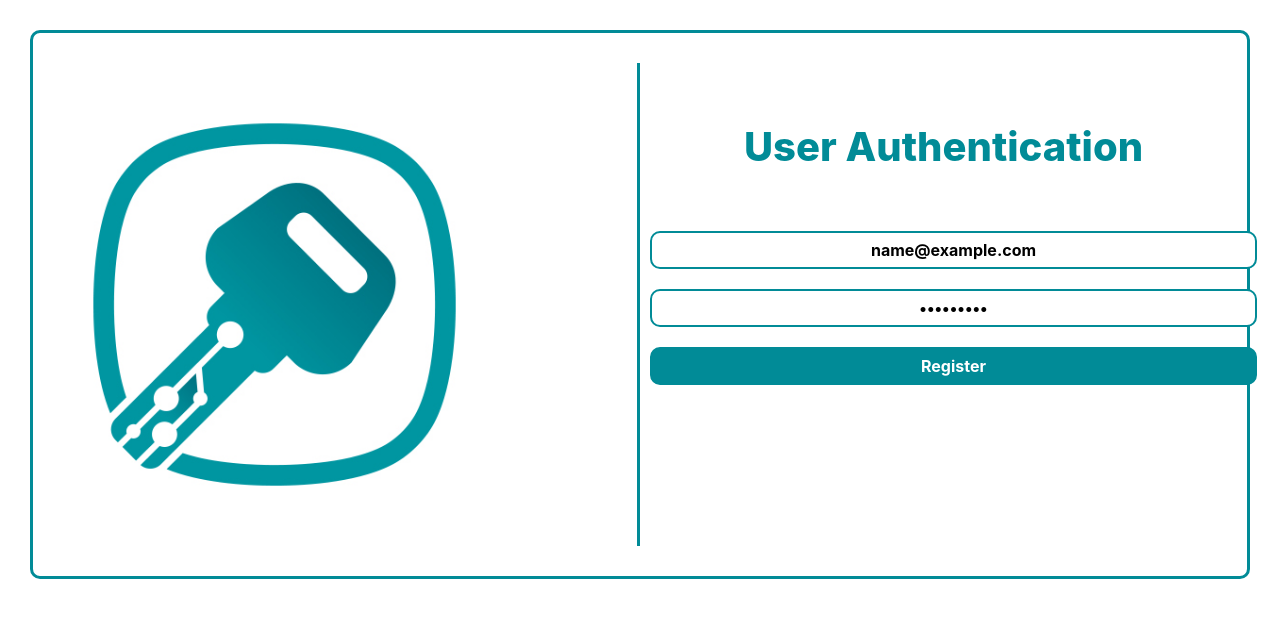
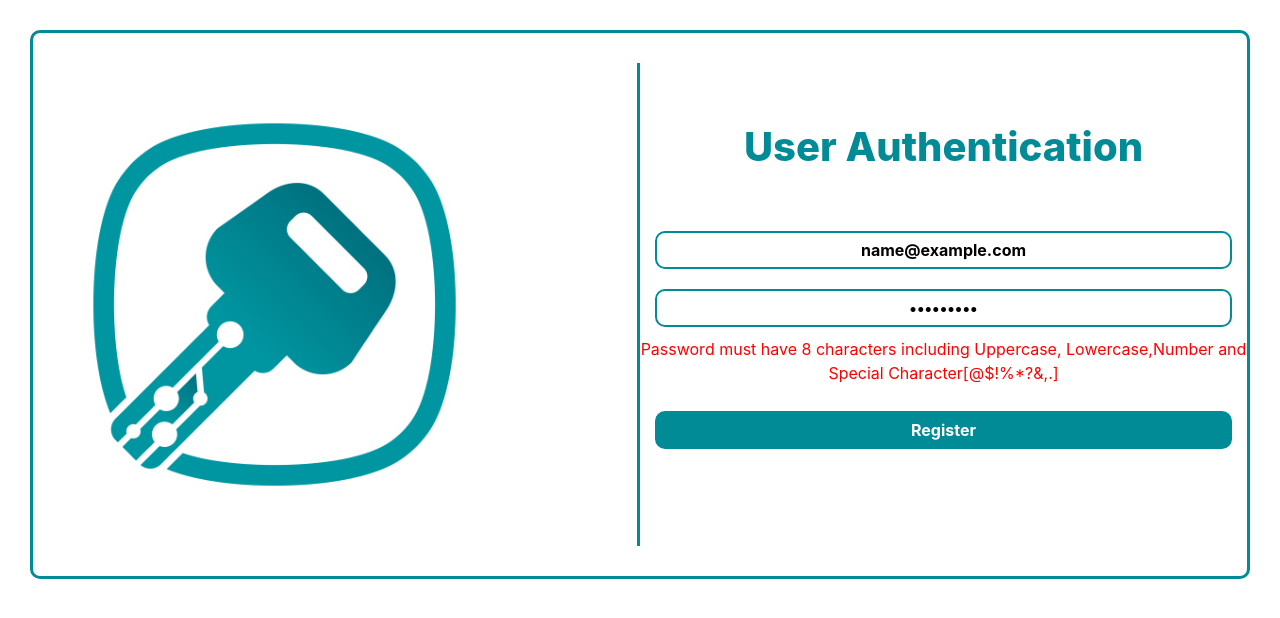
Before and after one commit to engr-mahmudul/react-firebase-authentication, a React (Create React App) app: page / in a window 1280 px wide. Both pictures are taken after typing "name@example.com", "Sample123" into the empty fields and a click on the input "Register". Shown: the top 618 px of the page. Built offline with nearby package versions, Linux system fonts and the light colour scheme; no server answers.

Commit message:
form validation

```diff
--- a/src/App.css
+++ b/src/App.css
@@ -53,13 +53,15 @@
   text-align: center;
 }
 .form-div{
+  width: 100%;
   display: flex;
   justify-content: center;
   margin-top: 50px;
 
+
 }
  input{
-  width: 100%;
+  width: 95%;
   border: 2px solid #018B97;
   margin: 10px;
   line-height: 30px;
@@ -68,3 +70,12 @@
   font-weight: 700;
   padding: 2px;
 }
+.error-div{
+  display: flex;
+  justify-content: center;
+
+}
+.error-message{
+  color: red;
+
+}
--- a/src/App.js
+++ b/src/App.js
@@ -2,43 +2,65 @@ import { getAuth, createUserWithEmailAndPassword } from "firebase/auth";
 import './App.css';
 import image1 from '../src/images/authentication.png'
 import initializationFirebase from './Firebase/firebase.initialize';
-import {useState} from 'react'
+import { useState } from 'react'
 initializationFirebase()
 const auth = getAuth();
 
 function App() {
-  const[email, setEmail]= useState('')
-  const[password, setPassword]= useState('')
-  const SubmitHandler =(e)=>{
+  const [email, setEmail] = useState('')
+  const [password, setPassword] = useState('')
+  const [error, setError] = useState('')
+  const SubmitHandler = (e) => {
     e.preventDefault()
+
+    if(!/^\w+([\.-]?\w+)*@\w+([\.-]?\w+)*(\.\w{2,3})+$/.test(email)){
+      setError('Email Formation is not Correct')
+      return
+    }
+    else if (!/^(?=.*[a-z])(?=.*[A-Z])(?=.*\d)(?=.*[@$!%*?&,.])[A-Za-z\d@$!%*?&,.]{8,}$/.test(password)) {
+      setError('Password must have 8 characters including Uppercase, Lowercase,Number and Special Character[@$!%*?&,.]')
+      return
+    }
+    else {
+      setError('')
+    }
     createUserWithEmailAndPassword(auth, email, password)
-    .then((result) => {
+      .then((result) => {
 
-      const user = result.user;
-      console.log(user)
-    })
+        const user = result.user;
+        console.log(user)
+      })
 
   }
-  const emailHandler = (event) =>{
+  const emailHandler = (event) => {
     setEmail(event.target.value)
   }
-  const passwordHandler = (event) =>{
+  const passwordHandler = (event) => {
     setPassword(event.target.value)
   }
+
   return (
     <div className="parent-div">
       <div className='left-div'>
-        <img src={image1} alt="" style={{width:'80%'}} />
+        <img src={image1} alt="" style={{ width: '80%' }} />
       </div>
       <div className="right-div">
 
-        <h1 style={{ marginTop: '90px', fontWeight: '800' ,color:"#018B97"}}> User Authentication</h1>
+        <h1 style={{ marginTop: '90px', fontWeight: '800', color: "#018B97" }}> User Authentication</h1>
         <div className='form-div'>
           <div>
             <form onSubmit={SubmitHandler}>
-              <input onBlur={emailHandler} type="text" placeholder="Email" required/>
-              <input onBlur={passwordHandler}  type="password" placeholder="Password" required/>
-              <input style={{marginTop:'10px',backgroundColor:'#018B97',color:'white'}} type="submit" value='Register'/>
+              <input onBlur={emailHandler} type="text" placeholder="Email" required />
+              <input onBlur={passwordHandler} type="password" placeholder="Password" required />
+              <div className='error-div'>
+                {
+                  error.length > 0 && <div className='error-message'>
+                    <p >{error}</p>
+                  </div>
+                }
+
+              </div>
+              <input style={{ marginTop: '10px', backgroundColor: '#018B97', color: 'white' }} type="submit" value='Register' />
             </form>
           </div>
         </div>
```
